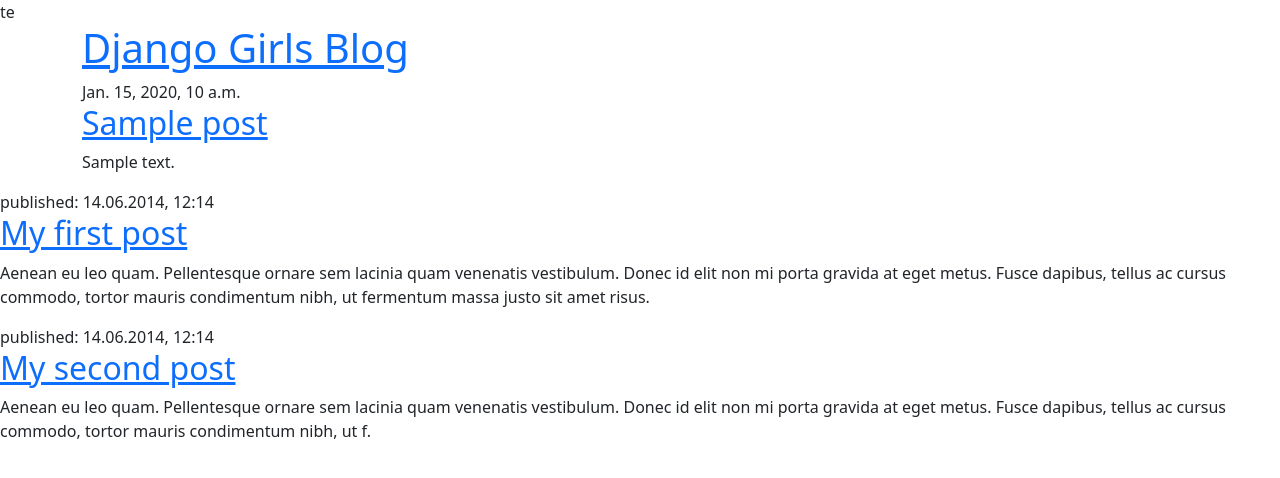
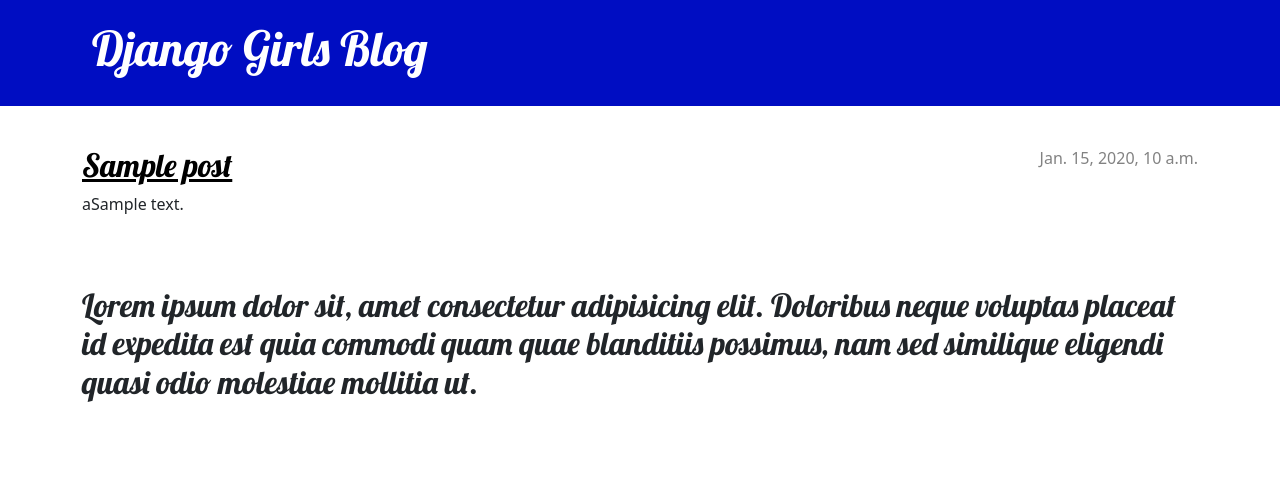
Before and after one commit to GabrielGGC18/My-first-blog-Django, a Django app: template blog/templates/blog/post_list.html in a window 1280 px wide. Shown: the top 478 px of the page. Run offline with Django 4.2, Linux system fonts and the light colour scheme; the template is opened without the code that fills it: most values are stand-ins (such as "Sample title", 1, 10 or a date in 2020).

Commit message:
Atualizacao do site

```diff
--- a/blog/static/css/blog.css
+++ b/blog/static/css/blog.css
@@ -1,24 +1,15 @@
-h1 a, h2 a {
-    color: #0003c2;
-}
-
-body {
-    padding-left: 15px;
-    font-family: 'Lobster';
-}
-
-.page-header{
-    background-color: #c25100;
+.page-header {
+    background-color: #000dc2;
     margin-top: 0;
     margin-bottom: 40px;
-    padding: 20px 20px 20px 20px 40px;
+    padding: 20px 20px 20px 40px;
 }
 
 .page-header h1,
 .page-header h1 a,
 .page-header h1 a:visited,
-.page-header h1 a> active {
-    color: #fff;
+.page-header h1 a:active {
+    color: #ffffff;
     font-size: 36pt;
     text-decoration: none;
 }
@@ -38,8 +29,7 @@ h4 {
     float: right;
 }
 
-
-post-form textarea,
+.post-form textarea,
 .post-form input {
     width: 100%;
 }
@@ -53,7 +43,6 @@ post-form textarea,
     margin-right: 20px;
 }
 
-
 .post {
     margin-bottom: 70px;
 }
@@ -63,15 +52,20 @@ post-form textarea,
     color: #000000;
 }
 
+.post > .date,
+.post > .actions {
+    float: right;
+}
+
 .btn-secondary,
 .btn-secondary:visited {
-    color: #C25100;
+    color: #0d00c2;
     background: none;
-    border-color: #C25100;
+    border-color: #190af5;
     margin-left: 15px;
 }
 
 .btn-secondary:hover {
     color: #FFFFFF;
-    background-color: #C25100;
+    background-color: #2806e7;
 }
--- /dev/null
+++ b/blog/templates/blog/base.html
@@ -0,0 +1,28 @@
+{% load static %}
+<!DOCTYPE html>
+<html>
+    <head>
+        <title>Django Girls blog</title>
+        <link rel="stylesheet" href="https://cdn.jsdelivr.net/npm/bootstrap@5.3.3/dist/css/bootstrap.min.css" integrity="sha384-QWTKZyjpPEjISv5WaRU9OFeRpok6YctnYmDr5pNlyT2bRjXh0JMhjY6hW+ALEwIH" crossorigin="anonymous">
+        <link rel="stylesheet" href="{% static 'css/blog.css' %}">
+        <link rel="stylesheet" href="https://fonts.googleapis.com/css?family=Lobster&subset=latin,latin-ext">
+    </head>
+    <body>
+       <body>
+    <header class="page-header">
+      <div class="container">
+          <h1><a href="/">Django Girls Blog</a></h1>
+      </div>
+    </header>
+    <main class="container">
+        <div class="row">
+            <div class="col">
+            {% block content %}
+            {% endblock %}
+            </div>
+        </div>
+    </main>
+</body>
+
+    </body>
+</html>
--- a/blog/templates/blog/post_list.html
+++ b/blog/templates/blog/post_list.html
@@ -1,43 +1,16 @@
-{% load static %}
-<!DOCTYPE html>te
-<html>
-    <head>
-        <title>Django Girls blog</title>
-        <link rel="stylesheet" href="https://cdn.jsdelivr.net/npm/bootstrap@5.3.3/dist/css/bootstrap.min.css" integrity="sha384-QWTKZyjpPEjISv5WaRU9OFeRpok6YctnYmDr5pNlyT2bRjXh0JMhjY6hW+ALEwIH" crossorigin="anonymous">
-        <link rel="stylessheet" href="{% static 'css/blog.css' %}">
-        <link rel="stylesheet" href="https://fonts.googleapis.com/css?family=Lobster&subset=latin,latin-ext">
-    </head>
-    <body>
-        <header class="page=header">
-            <div class="container ">
-            <h1><a href="/">Django Girls Blog</a></h1>
-            </div>
-        </header>
-        <main class="container">
-            <div class="row">
-             <div class="col">
-                {%for post in posts %}
-                    <article class="post">
-                        <time class = "post">
-                             {{ post.published_date}}
-                        </time>
-                        <h2> <a href=""> {{ post.title }} </a></h2>
-                        <p> {{ post.text| linebreaksbr }}</p>
-                </article>
-            {% endfor %}
-         </div>
-    </div>
-</main>
-        <article>
-            <time>published: 14.06.2014, 12:14</time>
-            <h2><a href="">My first post</a></h2>
-            <p>Aenean eu leo quam. Pellentesque ornare sem lacinia quam venenatis vestibulum. Donec id elit non mi porta gravida at eget metus. Fusce dapibus, tellus ac cursus commodo, tortor mauris condimentum nibh, ut fermentum massa justo sit amet risus.</p>
+{%extends 'blog/base.html' %}
+
+{% block content %}
+    {% for post in posts %}
+        <article class="post">
+            <time class="date">
+                {{ post.published_date }}
+            </time>
+            <h2><a href="{% url 'post_detail' pk=post.pk %}">{{ post.title }}</a></h2>
+            <p> a{{ post.text|linebreaksbr }}</p>
         </article>
-
-        <article>
-            <time>published: 14.06.2014, 12:14</time>
-            <h2><a href="">My second post</a></h2>
-            <p>Aenean eu leo quam. Pellentesque ornare sem lacinia quam venenatis vestibulum. Donec id elit non mi porta gravida at eget metus. Fusce dapibus, tellus ac cursus commodo, tortor mauris condimentum nibh, ut f.</p>
-        </article>
-    </body>
-</html>
+            <article class="post">
+                <h2> <p> Lorem ipsum dolor sit, amet consectetur adipisicing elit. Doloribus neque voluptas placeat id expedita est quia commodi quam quae blanditiis possimus, nam sed similique eligendi quasi odio molestiae mollitia ut.</p></h2>
+            </article>
+    {% endfor %}
+{% endblock %}
--- a/blog/urls.py
+++ b/blog/urls.py
@@ -1,7 +1,13 @@
 from django.urls import path
 from . import views
+from django.shortcuts import render, get_object_or_404
+from .models import Post
 
 urlpatterns = [
    path ('blog/', views.post_list, name= 'post_list'),
 
 ]
+
+def post_detail(request, pk):
+    post = get_object_or_404(Post, pk=pk)
+    return render(request, 'blog/post_detail.html', {'post': post})
```
Also changed, not shown: blog/templates/blog/post_detail.html (added, +17 -0 lines).
